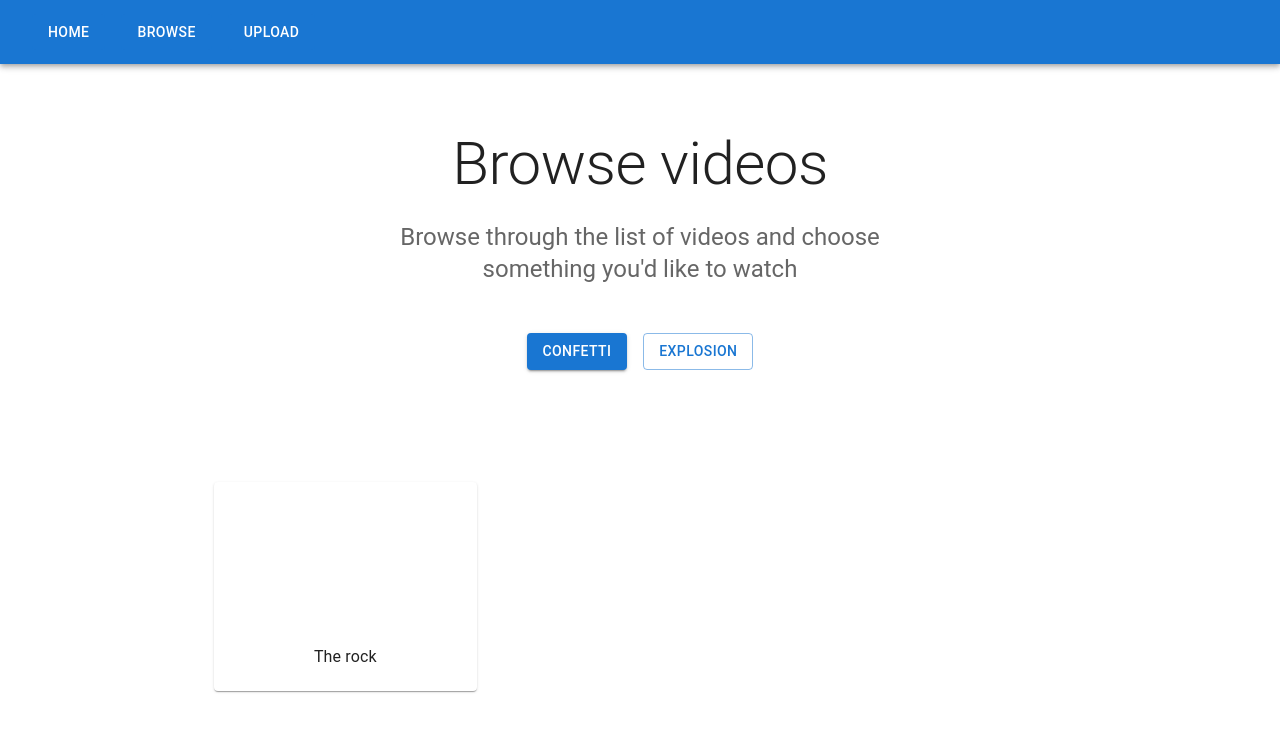
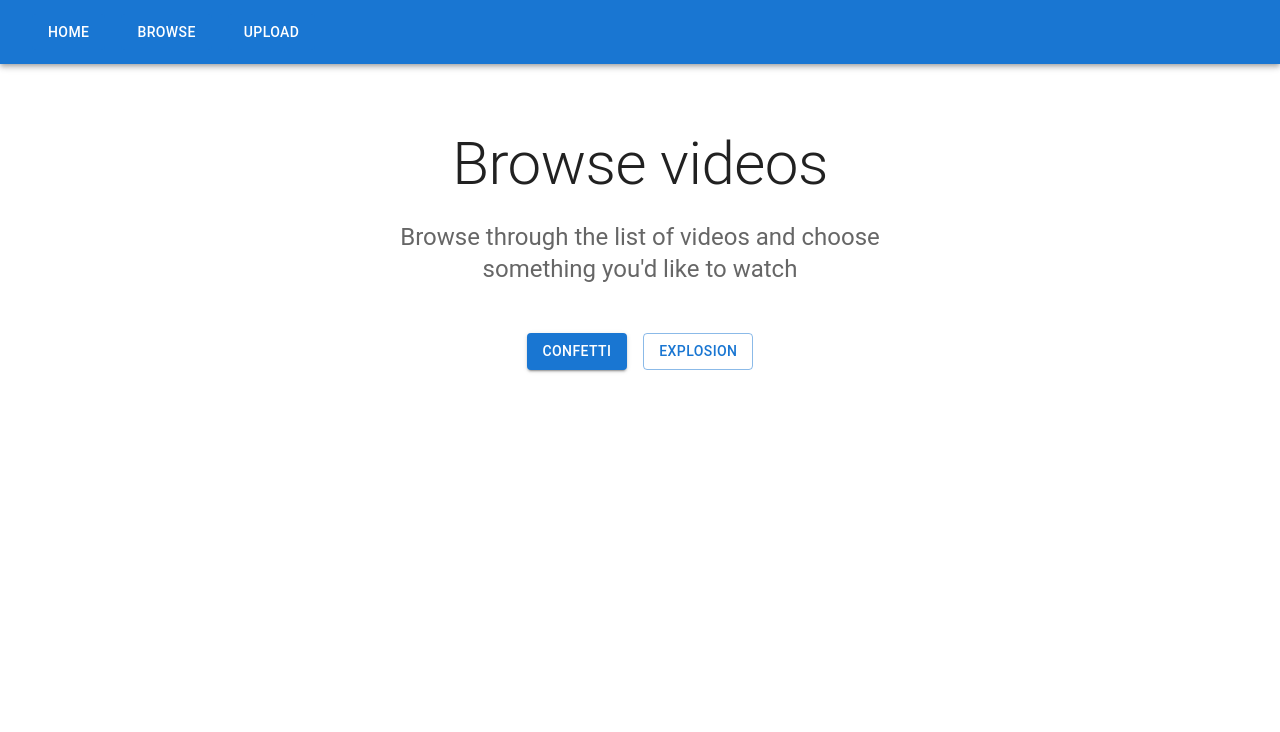
Before and after one commit to mgiang2015/SpringVideoPlatform, a React (Vite) app in the folder src/main/js/: page /browse in a window 1280 px wide. Shown: the top 732 px of the page. Built offline with nearby package versions, Linux system fonts and the light colour scheme.

Commit message:
Remove mock data

```diff
--- a/src/main/js/src/App.jsx
+++ b/src/main/js/src/App.jsx
@@ -8,9 +8,6 @@ function App() {
 
   return (
     <>
-      <video controls width="100%">
-        <source src={"http://localhost:8080/videos/stream/6569ecca915fa5113771bf87"} type="video/mp4"/>
-      </video>
       <div>
         <a href="https://vitejs.dev" target="_blank">
           <img src={viteLogo} className="logo" alt="Vite logo" />
--- a/src/main/js/src/pages/Browse.jsx
+++ b/src/main/js/src/pages/Browse.jsx
@@ -11,12 +11,7 @@ import Typography from '@mui/material/Typography';
 import Container from '@mui/material/Container';
 
 export default function Browse() {
-    const [cards, setCards] = React.useState([
-        {
-            id: "6569ecca915fa5113771bf87",
-            name: "The rock",
-        }
-    ])
+    const [cards, setCards] = React.useState([])
     return (
         <main>
             {/* Hero unit */}
```
